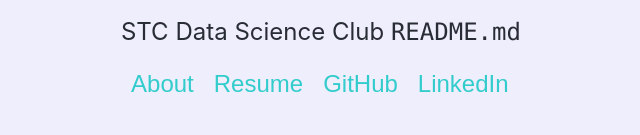
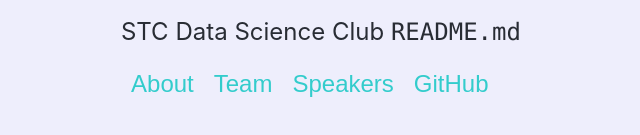
Before and after one commit to STC-Data-Science-Club/STCDataScienceClub.github.io, a React (Create React App) app: page / in a window 1280 px wide. Shown: the part 291-426 px from the top of the page, without its empty margins (319-959 px from the left). Built offline with nearby package versions, Linux system fonts and the light colour scheme.

Commit message:
adding events, and team pages

```diff
--- a/package.json
+++ b/package.json
@@ -1,6 +1,6 @@
 {
   "name": "STC Data Sciecne Club Page",
-  "homepage": "https://STC Data Science Club.github.io/",
+  "homepage": "https://joshkohane.github.io/",
   "version": "0.1.0",
   "private": true,
   "dependencies": {
--- a/src/App.js
+++ b/src/App.js
@@ -4,7 +4,8 @@
 import NavAside from "./components/NavAside";
 import Home from "./pages/Home";
 import About from "./pages/About";
-import styled from "styled-components";
+import Team from "./pages/Team";
+import Events from "./pages/Events"
 
 
 
@@ -13,8 +14,10 @@
     <HashRouter >
       <div style={{ marginTop: 40, marginBottom: 40 }}>
         <Routes>
-          <Route path="/" element={<Home />} />
-          <Route path="/about" element={<div><NavAside/><About/><rightColum/></div>} />
+            <Route path="/" element={<Home />} />
+            <Route path="/about" element={<div><NavAside/><About/><rightColum/></div>} />
+            <Route path="/team" element={<div><NavAside/><Team/></div>}/>
+            <Route path="/events" element={<div><NavAside/><Event/></div>}/>
         </Routes>
       </div>
     </HashRouter>
--- a/src/components/Photo.js
+++ b/src/components/Photo.js
@@ -32,9 +32,12 @@
     if(props.size == 'aside') {
         return (
         <Wrapper>
-            <ImageSmall src={image} />*
+            <ImageSmall src={image} />
             <Text>
-                STC Data Science Club
+                STC
+            </Text>
+            <Text>
+                Data Science Club
             </Text>
         </Wrapper>
         );
--- a/src/pages/Home.js
+++ b/src/pages/Home.js
@@ -34,9 +34,9 @@
         <Photo size = 'full'/>
     <div className="links">
         <StyledLink to="/about">About</StyledLink>
-        <StyledLink to="/resume">Resume</StyledLink>
-        <StyledLink target="_blank" to="https://github.com/JonathanKoerber">GitHub</StyledLink>
-        <StyledLink target="_blank" to="https://www.linkedin.com/in/jonathan-koerber/">LinkedIn</StyledLink>
+        <StyledLink to="/team">Team</StyledLink>
+        <StyledLink to="/speakers">Speakers</StyledLink>
+        <StyledLink target="_blank" to="https://github.com/STC-Data-Science-Club">GitHub</StyledLink>
       </div>
       </header>
 </Wrapper>
```
Also changed, not shown: src/pages/Events.js (added), src/pages/Team.js (added).
